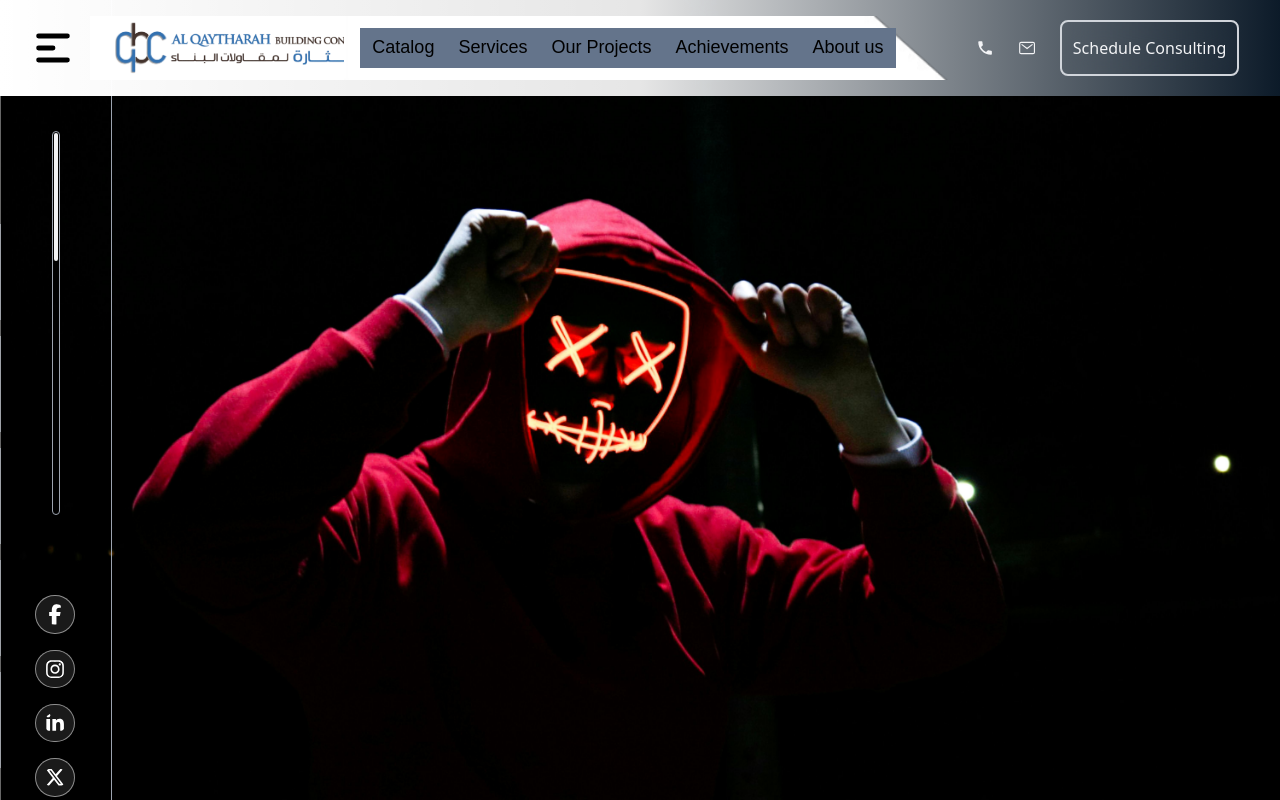
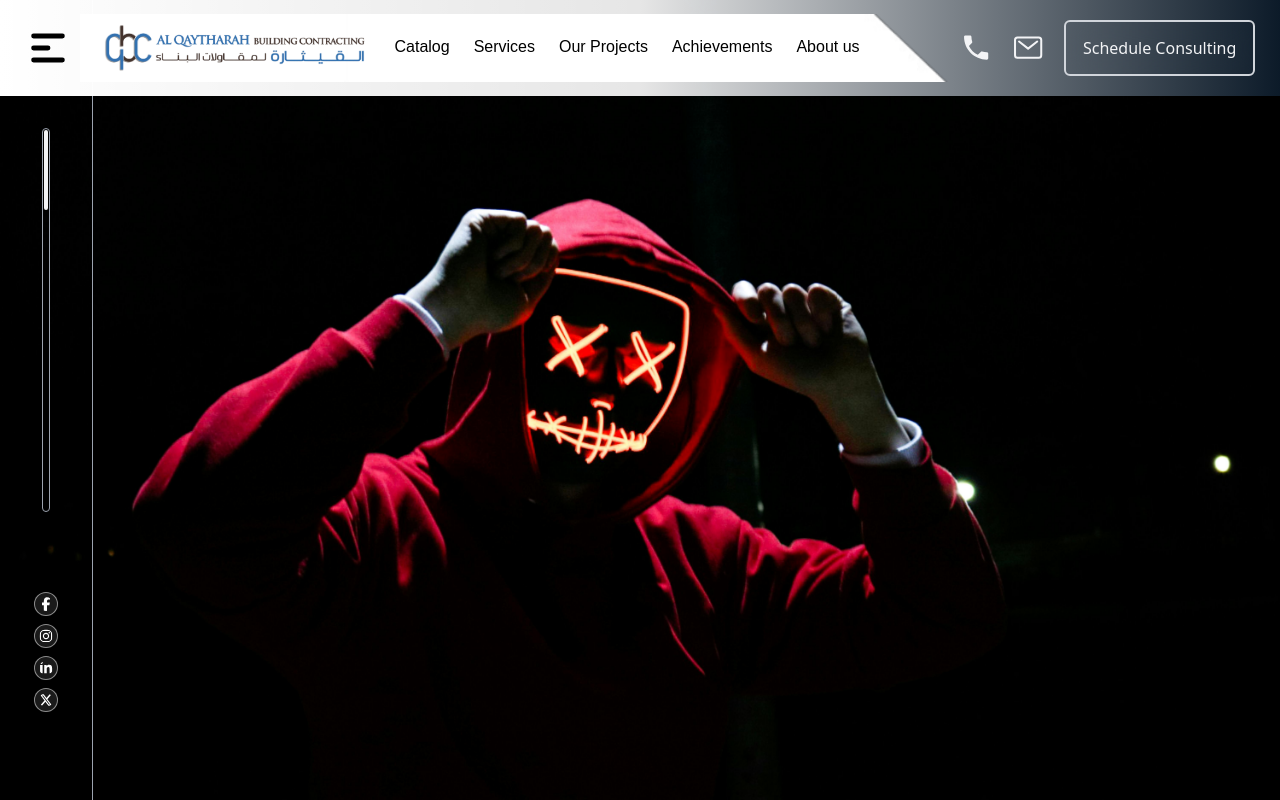
Before and after one commit to paperbotblue/nextnav, a React (Vite) app: page / in a window 1280 px wide. Shown: the top 800 px of the page. Built offline with nearby package versions, Linux system fonts and the light colour scheme.

Commit message:
some change

```diff
--- a/src/Navbar.jsx
+++ b/src/Navbar.jsx
@@ -67,30 +67,30 @@ const Navbar = () => {
     <div className="flex justify-center">
       <div className="fixed overflow-hidden top-0 2xl:max-w-[120em] w-full h-full">
         <nav
-          className={`relative z-30 w-full hidden sm:flex justify-center items-center ${
+          className={`absolute top-0 z-30 w-full flex justify-center items-center ${
             scrolling
-              ? "bg-gradient-to-l to-white via-white from-sky-900 2xl:h-[6rem] xl:h-[5rem] lg:h-[4rem] md:h-[3rem]"
-              : "bg-gradient-to-l to-white via-white/90 from-[#3472b03b] 2xl:h-[7rem] xl:h-[6rem] lg:h-[5rem] md:h-[4rem]"
+              ? "bg-gradient-to-l to-white via-white from-sky-900 2xl:h-[6rem] xl:h-[5rem] lg:h-[4rem] md:h-[3rem] h-[2.8rem]"
+              : "bg-gradient-to-l to-white via-white/90 from-[#3472b03b] 2xl:h-[7rem] xl:h-[6rem] lg:h-[5rem] md:h-[4rem] h-[3.5rem]"
           }`}
           onMouseEnter={() => setIsHover(fasle)}
           onMouseLeave={() => setIsHover(false)}
         >
           <div
-            className={`absolute z-40 w-[22%] h-screen top-0 left-0 bottom-0  bg-white flex items-end duration-500 ${
-              ishover ? "translate-x-0 " : "-translate-x-full"
+            className={` absolute z-40 2xl:w-[24rem] xl:w-[22rem] lg:w-20rem] md:w-[18rem]  h-screen top-0 left-0 bottom-0  bg-white hidden md:flex items-end duration-500 ${
+              ishover ? "translate-x-0 " : "-translate-x-[110%]"
             }`}
             onMouseLeave={() => setIsHover(false)}
           >
-            <div className={` w-full h-[85vh] pl-20 overflow-y-auto`}>
+            <div className={`hidden md:flex w-full 2xl:h-[85vh] xl:h-[90vh] lg:h-[90vh] md:h-[90vh] 2xl:pl-[4.3rem] xl:pl-[4rem] lg:pl-[2rem] md:pl-[2rem] overflow-y-auto`}>
               <div
-                className={`w-full h-max flex flex-col justify-start pt-8 items-start gap-4`}
+                className={`w-full h-max flex flex-col justify-start 2xl:pt-8 xl:pt-7 lg:pt-6 md:pt-5 items-start 2xl:gap-4 xl:gap-3 lg:gap-2 md:gap-2`}
               >
-                <h1 className="w-full h-14 text-4xl font-subMenuFont font-semibold">
+                <h1 className="w-full pb-5 2xl:text-4xl xl:text-3xl lg:text-2xl md:text-xl font-subMenuFont font-semibold">
                   Explore QBC
                 </h1>
                 {Navdata.map((item, index) => (
                   <div
-                    className="relative w-72 h-24 bg-slate-200 rounded-sm flex justify-center items-center hover:scale-105 duration-500 overflow-hidden"
+                    className="relative 2xl:w-72 xl:w-64 lg:w-60 md:w-60 2xl:h-24 xl:h-20 lg:h-16 md:h-[4.5rem] bg-slate-200 rounded-sm flex justify-center items-center hover:scale-105 duration-500 overflow-hidden"
                     onMouseEnter={() => {
                       setsidebtn(true);
                       setsidebtnindex(index);
@@ -112,48 +112,48 @@ const Navbar = () => {
                         className="w-full rounded-sm h-full object-cover"
                       ></img>
                     </div>
-                    <button className="z-50 text-xl w-full h-full bg-black/30 text-left px-4 rounded-sm text-gray-100 font-NavMenuFont font-semibold ">
+                    <button className="z-50 2xl:text-xl md:text-base w-full h-full bg-black/30 text-left px-4 rounded-sm text-gray-100 font-NavMenuFont font-semibold ">
                       {item.buttoname}
                     </button>
                   </div>
                 ))}
-                <div className="w-full h-[30%] flex flex-col gap-2">
+                <div className="w-full h-[30%] mt-2 flex flex-col gap-2">
                   <div className="flex items-center gap-2 w-full">
-                    <h1 className="text-sm text-gray-600 font-subMenuFont font-extralight">
+                    <h1 className="2xl:text-sm my-2 md:text-xs text-gray-600 font-subMenuFont font-extralight">
                       CONTACT US
                     </h1>
                     <hr className="w-2/3 text-gray-300"></hr>
                   </div>
-                  <button className="w-72 h-16 bg-gray-200  hover:scale-95 duration-500 text-left px-4 text-lg rounded-sm">
+                  <button className="2xl:w-72 xl:w-64 lg:w-60 md:w-60 2xl:h-20 xl:h-20 lg:h-16 md:h-[4rem] bg-gray-200  hover:scale-95 duration-500 text-left px-4 2xl:text-lg md:text-sm rounded-sm">
                     info@qbc.com
                   </button>
-                  <button className="w-72 h-16 bg-gray-200 hover:scale-95 duration-500 text-left px-4 text-lg rounded-sm">
+                  <button className="2xl:w-72 xl:w-64 lg:w-60 md:w-60 2xl:h-20 xl:h-20 lg:h-16 md:h-[4rem] bg-gray-200 hover:scale-95 duration-500 text-left px-4 2xl:text-lg md:text-sm rounded-sm">
                     +917283748723
                   </button>
                 </div>
                 <div className="w-full h-20 flex justify-between items-center ">
-                  <h1 className="text-sm font-subMenuFont font-extralight text-gray-600">
+                  <h1 className="2xl:text-sm md:text-xs font-subMenuFont font-extralight text-gray-600">
                     FOLLOW US:
                   </h1>
                   <div className="flex w-2/3 justify-end px-4 gap-2">
-                    <FaFacebookF className="rounded-full border-[1px] border-gray-400 w-8 h-8 p-2" />
-                    <FaInstagram className="rounded-full border-[1px] border-gray-400 w-8 h-8 p-2" />
-                    <FaLinkedinIn className="rounded-full border-[1px] border-gray-400 w-8 h-8 p-2" />
-                    <FaXTwitter className="rounded-full border-[1px] border-gray-400 w-8 h-8 p-2" />
+                    <FaFacebookF className="rounded-full border-[1px] border-gray-400 2xl:w-8 2xl:h-8 md:w-7 md:h-7 p-2 " />
+                    <FaInstagram className="rounded-full border-[1px] border-gray-400 2xl:w-8 2xl:h-8 md:w-7 md:h-7 p-2" />
+                    <FaLinkedinIn className="rounded-full border-[1px] border-gray-400 2xl:w-8 2xl:h-8 md:w-7 md:h-7 p-2" />
+                    <FaXTwitter className="rounded-full border-[1px] border-gray-400 2xl:w-8 2xl:h-8 md:w-7 md:h-7 p-2" />
                   </div>
                 </div>
               </div>
             </div>
           </div>
           <div
-            className={`relative z-50 flex justify-between w-[98%] p-1  ${
-              scrolling ? "2xl:h-[4.5rem] xl:h-[3.5rem] lg:h-[2.5rem] md:h-[1.5rem]" : "2xl:h-[5.5rem] xl:h-[4.5rem] lg:h-[3.5rem] md:h-[2.5rem]"
+            className={`relative z-50 hidden md:flex justify-between w-[98%] p-1  ${
+              scrolling ? "2xl:h-[5rem] xl:h-[4.3rem] lg:h-[3.5rem] md:h-[2.6rem] h-[2.5rem]" : "2xl:h-[5.5rem] xl:h-[4.8rem] lg:h-[4rem] md:h-[3.4rem] h-[3rem]"
             }`}
           >
             <div className={`flex justify-between items-center  w-[75%] h-full`}>
               <div className={`flex h-full w-[35%]`}>
                 <div
-                  className="relative flex justify-center items-center z-50 w-24 h-full "
+                  className="relative flex justify-center items-center z-50 2xl:w-24 xl:w-20 lg:-w-16 md:w-14 h-full "
                   onMouseEnter={() => setIsHover(true)}
                   // onMouseLeave={()=>setIsHover(false)}
                 >
@@ -163,30 +163,30 @@ const Navbar = () => {
                     <HiMenuAlt1 className="2xl:text-6xl xl:text-5xl lg:text-4xl md:text-3xl"></HiMenuAlt1>
                   )}
                 </div>
-                <div className=" flex w-full pl-6 bg-white h-full pt-1 cursor-pointer items-center">
+                <div className="relative z-50 flex w-full pl-6 bg-white h-full pt-1 cursor-pointer items-center">
                   <img
                     src={Logo1}
-                    className={`${scrolling ? "2xl:w-[3.5rem] xl:w-[3rem] lg:w-[2rem] md:w-[1.5rem]" : "2xl:w-[4rem] xl:w-[3.5rem] lg:w-[2.5rem] md:w-[2rem]"}`}
+                    className={`${scrolling ? "2xl:w-[3.3rem] xl:w-[3rem] lg:w-[2.5rem] md:w-[1.8rem] w-[1.5rem]" : "2xl:w-[3.5rem] xl:w-[3.2rem] lg:w-[2.7rem] md:w-[2rem] w-[1.5rem]"}`}
                   ></img>
                   <img
                     src={Logo2}
-                    className={`${scrolling ? "2xl:h-[2.5rem] xl:h-[2rem] lg:h-[1.5] md:h-[1rem]" : "2xl:h-[2.8rem] xl:h-[2.3rem] lg:h-[1.8] md:h-[1.3rem]"}`}
+                    className={`${scrolling ? "2xl:h-[2.2rem] xl:h-[2rem] lg:h-[1.6rem] md:h-[1.3rem] h-[1.3rem]" : "2xl:h-[2.3rem] xl:h-[2.1rem] lg:h-[1.7rem] md:h-[1.4rem] h-[1.2rem]"}`}
                   ></img>
                 </div>
               </div>
-              <div className=" relative w-[65%] h-full flex items-center ">
+              <div className=" relative z-40 w-[65%] h-full flex items-center ">
                 <div className="absolute w-full h-full">
                   <img src={Subbg} className="w-full h-full"></img>
                 </div>
                 <div
-                  className={`flex w-full h-full 2xl:gap-4 justify-end items-center 2xl:pr-24 xl:pr-14 lg:pr-12 md:pr-10 px-2`}
+                  className={`flex w-full h-full 2xl:gap-3 justify-end items-center ${scrolling ? '2xl:pr-[7.3rem] xl:pr-[4.9rem] lg:pr-[3.5rem] md:pr-[2.8rem] pr-[5.5rem]' :  '2xl:pr-[7.3rem] xl:pr-[5rem] lg:pr-[3.5rem] md:pr-[2.7rem] pr-8'} px-2`}
                 >
                   {Navdata.map((item, index) => (
                     <div
-                      className={`relative group bg-slate-500 ${scrolling ? "2xl:h-[2.5rem] xl:h-[2rem] lg:h-[1.5rem] md:h-[1rem]" : "2xl:h-[3rem] xl:h-[2.5rem] lg:h-[2rem] md:h-[1.5rem]"}`}
+                      className={`relative group  ${scrolling ? "2xl:h-[2.5rem] xl:h-[2rem] lg:h-[1.5rem] md:h-[1.5rem]" : "2xl:h-[3rem] xl:h-[2.5rem] lg:h-[2rem] md:h-[1.5rem]"}`}
                     >
                       <button
-                        className={` w-max px-3 h-full group 2xl:text-lg xl:text-lg lg:text-sm font-thin font-NavMenuFont`}
+                        className={` w-max  2xl:px-3 xl:px-3 lg:px-3 md:px-[0.3rem] h-full group 2xl:text-lg xl:text-base lg:text-xs  text-[0.65rem] font-extralight font-NavMenuFont`}
                       >
                         {item.buttoname}
                         <div className=" w-0 duration-500 h-[2px] group-hover:w-full bg-black "></div>
@@ -213,13 +213,13 @@ const Navbar = () => {
                 </div>
               </div>
             </div>
-            <div className="relative z-10 w-[25%] h-full px-6 gap-6 text-gray-100 flex justify-end items-center">
-              <IoMdCall className="text-4xl cursor-pointer" />
-              <IoMailOutline className="text-4xl cursor-pointer" />
+            <div className="relative z-10 w-[25%] h-full px-2 pr-2 2xl:gap-6 xl:gap-5 lg:gap-4 md:gap-3 gap-2 text-gray-100 flex justify-end items-center">
+              <IoMdCall className={`${scrolling ? '2xl:text-[2.2rem] xl:text-[1.9rem] lg:text-[1.6rem] md:text-[1.3rem] text-[1rem]' :  '2xl:text-[2.5rem] xl:text-[2.2rem] lg:text-[1.9rem] md:text-[1.6rem] text-[1.3rem]'} cursor-pointer`} />
+              <IoMailOutline className={`${scrolling ? '2xl:text-[2.2rem] xl:text-[1.9rem] lg:text-[1.6rem] md:text-[1.3rem] text-[1rem]' :  '2xl:text-[2.5rem] xl:text-[2.2rem] lg:text-[1.9rem] md:text-[1.6rem] text-[1.3rem]'} cursor-pointer`} />
               <button
                 className={`${
-                  scrolling ? "2xl:w-[13rem] xl:w-[20rem] lg:w-[24rem] 2xl:h-[4rem] xl:h-[3.2rem] lg:h-[2.5rem]" : "2xl:w-[14rem] xl:w-[22rem] lg:w-[12rem] md:w-[11rem] 2xl:h-[4.5rem] xl:h-[3.5rem] lg:h-[3.5rem] md:h-[3rem]"
-                } backdrop-blur-xl 2xl:text-lg xl:text-base text-xs border-[2px] border-gray-300 hover:border-gray-100 hover:scale-105 duration-300 rounded-lg`}
+                  scrolling ? "2xl:w-[12rem] xl:w-[11rem] lg:w-[9rem] md:w-[9rem] w-[8rem] 2xl:h-[4rem] xl:h-[3.2rem] lg:h-[2.5rem] md:h-[2rem]" : "2xl:w-[14rem] xl:w-[13rem] lg:w-[10rem] md:w-[11rem] w-[10rem] 2xl:h-[4.5rem] xl:h-[3.5rem] lg:h-[2.7rem] md:h-[2.3rem]"
+                } backdrop-blur-xl 2xl:text-lg xl:text-base lg:text-xs md:text-[0.65rem] 2xl:border-[2px] xl:border-[2px] lg:border-[2px] md:border-[1px] border-gray-300 hover:border-gray-100 hover:scale-105 duration-300 rounded-md`}
               >
                 Schedule Consulting
               </button>
@@ -229,28 +229,28 @@ const Navbar = () => {
 
         {/* mobile navbar */}
 
-        <nav className="flex sm:hidden">
+        {/* <nav className="flex sm:hidden">
           <div className="text-white">
             shgdfkljhasdfk
           </div>
-        </nav>
+        </nav> */}
 
-        <div className="absolute z-20 top-0 pt-32 w-28 h-full border-r-[1px] border-gray-400 hidden sm:flex flex-col justify-center gap-20 items-center">
+        <div className="absolute z-20 top-0 pt-32 2xl:w-[6.5rem] pb-2 xl:w-[5.8rem] lg:w-[4.8rem] md:w-[4rem] h-full border-r-[1px] border-gray-400 hidden md:flex flex-col justify-center gap-20 items-center">
           <div
             className={`h-96 py-[1px] flex justify-center w-2 rounded-xl border-[1px] border-gray-400`}
           >
             <div
               style={{ transform: `translateY(${scrollposition}%)` }}
-              className="w-1 flex h-32 bg-gray-100 rounded-xl"
+              className="w-1 flex 2xl:h-32 xl:h-[4.95rem] lg:h-[3.55rem] md:h-[2.45rem] bg-gray-100 rounded-xl"
             ></div>
           </div>
           <div
-            className={` flex flex-col  items-center gap-4 text-white h-[30%] w-2/3`}
+            className={` flex flex-col  items-center 2xl:gap-6 md:gap-2 text-white xl:h-[30%] md:h-[50%] w-[80%]`}
           >
-            <FaFacebookF className="w-10 h-10  p-2 border-[1px] border-white/50  bg-white/10 duration-500 rounded-full hover:bg-blue-300/40" />
-            <FaInstagram className="w-10 h-10  p-2 border-[1px] border-white/50  bg-white/10 duration-500 rounded-full hover:bg-blue-300/40" />
-            <FaLinkedinIn className="w-10 h-10  p-2 border-[1px] border-white/50  bg-white/10 duration-500 rounded-full hover:bg-blue-300/40" />
-            <FaXTwitter className="w-10 h-10  p-2 border-[1px] border-white/50  bg-white/10 duration-500 rounded-full hover:bg-blue-300/40" />
+            <FaFacebookF className="2xl:text-4xl xl:text-2xl lg:text-xl md:text-lg p-1 border-[1px] border-white/50  bg-white/10 duration-500 rounded-full hover:bg-blue-300/40" />
+            <FaInstagram className="2xl:text-4xl xl:text-2xl lg:text-xl md:text-lg p-1 border-[1px] border-white/50  bg-white/10 duration-500 rounded-full hover:bg-blue-300/40" />
+            <FaLinkedinIn className="2xl:text-4xl xl:text-2xl lg:text-xl md:text-lg p-1 border-[1px] border-white/50  bg-white/10 duration-500 rounded-full hover:bg-blue-300/40" />
+            <FaXTwitter className="2xl:text-4xl xl:text-2xl lg:text-xl md:text-lg p-1 border-[1px] border-white/50  bg-white/10 duration-500 rounded-full hover:bg-blue-300/40" />
           </div>
         </div>
       </div>
```
